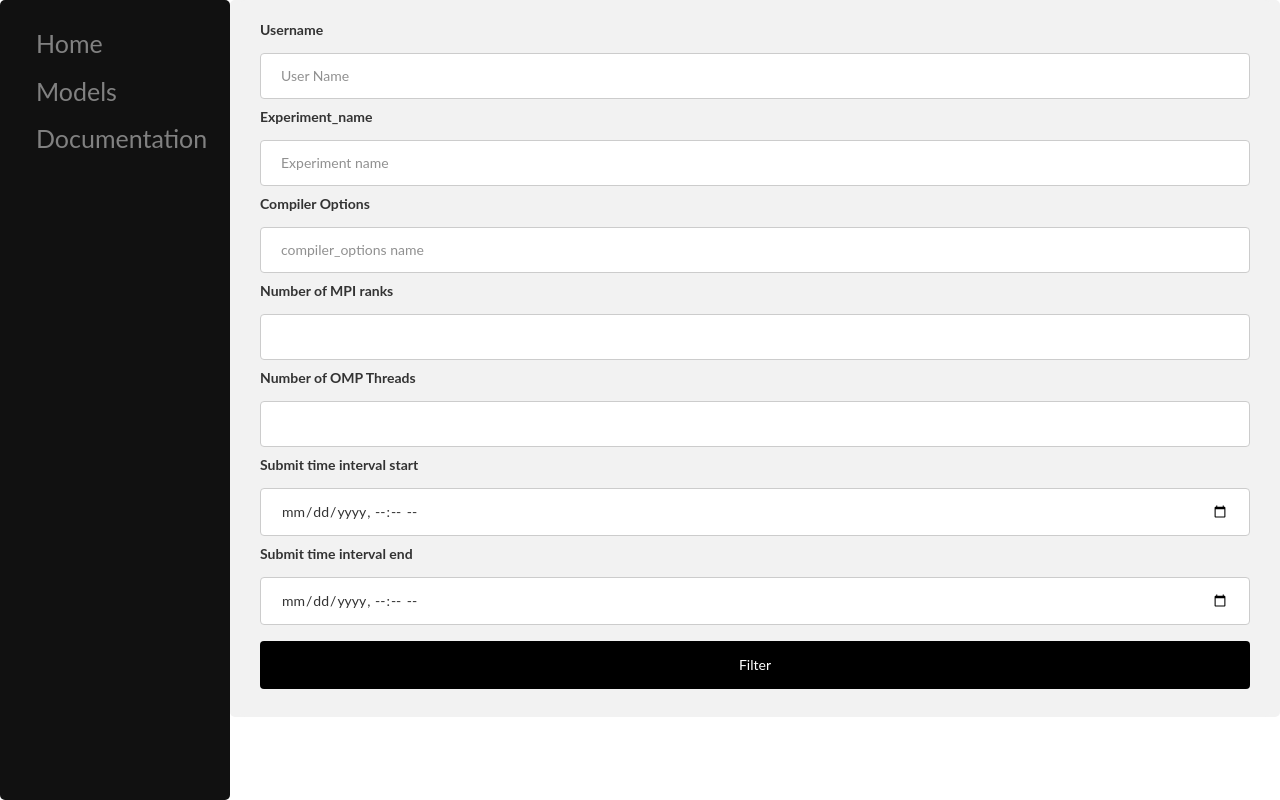
After one commit to blumentopfi/PerformanceMonitoring, a Django app: page /monitor/experimentFilter/ in a window 1280 px wide. The commit adds this page. Run offline with Django 3.2, Linux system fonts and the light colour scheme; some libraries are stand-ins or nearby versions.

Commit message:
Filtering ist implemented

```diff
--- a/PerformanceMonitoring/urls.py
+++ b/PerformanceMonitoring/urls.py
@@ -8,44 +8,46 @@ from .views import JobRankDetail,JobRankList
 from .views import TimerDetail,TimerList,TimerTimingsList
 from .views import TimingDetail,TimingList
 from django.views.generic import TemplateView
-
+import PerformanceMonitoring.utils as u
+import h5py
+import logging
 model_urls = [
-    url(r'^/(?P<pk>[0-9a-zA-Z_-]+)/experiments$', ModelExperimentList.as_view(), name='model_experiments'),
-    url(r'^/(?P<pk>[0-9a-zA-Z_-]+)/timers$', ModelTimerList.as_view(), name='model_timers'),
-    url(r'^/(?P<pk>[0-9a-zA-Z_-]+)$', ModelDetail.as_view(), name='model-detail'),
+    url(r'^(?P<pk>[0-9a-zA-Z_-]+)/experiments$', ModelExperimentList.as_view(), name='model_experiments'),
+    url(r'^(?P<pk>[0-9a-zA-Z_-]+)/timers$', ModelTimerList.as_view(), name='model_timers'),
+    url(r'^(?P<pk>[0-9a-zA-Z_-]+)$', ModelDetail.as_view(), name='model-detail'),
     url(r'^$', ModelList.as_view(), name='model-list')
 ]
 experiment_urls = [
-    url(r'^/(?P<pk>[0-9a-zA-Z_-]+)/jobs$', ExperimentJobList.as_view(), name='experiment_jobs'),
-    url(r'^/(?P<pk>[0-9a-zA-Z_-]+)$', ExperimentDetail.as_view(), name='experiment-detail'),
+    url(r'^(?P<pk>[0-9a-zA-Z_-]+)/jobs$', ExperimentJobList.as_view(), name='experiment_jobs'),
+    url(r'^(?P<pk>[0-9a-zA-Z_-]+)$', ExperimentDetail.as_view(), name='experiment-detail'),
     url(r'^$', ExperimentList.as_view(), name='experiment-list')
 ]
 job_urls = [
-    url(r'^/(?P<pk>[0-9a-zA-Z_-]+)/jobranks$', JobJobRankList.as_view(), name='job_jobranks'),
-    url(r'^/(?P<pk>[0-9a-zA-Z_-]+)/timings$', JobTimingsList.as_view(), name='job_timings'),
-    url(r'^/(?P<pk>[0-9a-zA-Z_-]+)$', JobDetail.as_view(), name='job-detail'),
+    url(r'^(?P<pk>[0-9a-zA-Z_-]+)/jobranks$', JobJobRankList.as_view(), name='job_jobranks'),
+    url(r'^(?P<pk>[0-9a-zA-Z_-]+)/timings$', JobTimingsList.as_view(), name='job_timings'),
+    url(r'^(?P<pk>[0-9a-zA-Z_-]+)$', JobDetail.as_view(), name='job-detail'),
     url(r'^$', JobList.as_view(), name='job-list')
 ]
 jobranks_urls = [
-    url(r'^/(?P<pk>[0-9a-zA-Z_-]+)$', JobRankDetail.as_view(), name='job_rank-detail'),
+    url(r'^(?P<pk>[0-9a-zA-Z_-]+)$', JobRankDetail.as_view(), name='job_rank-detail'),
     url(r'^$', JobRankList.as_view(), name='job_rank-list')
 ]
 timer_urls = [
-    url(r'^/(?P<pk>[0-9a-zA-Z_-]+)/timings$', TimerTimingsList.as_view(), name='timer_timings'),
-    url(r'^/(?P<pk>[0-9a-zA-Z_-]+)$', TimerDetail.as_view(), name='timer-details'),
+    url(r'^(?P<pk>[0-9a-zA-Z_-]+)/timings$', TimerTimingsList.as_view(), name='timer_timings'),
+    url(r'^(?P<pk>[0-9a-zA-Z_-]+)$', TimerDetail.as_view(), name='timer-details'),
     url(r'^$', TimerList.as_view(), name='timer-list')
 ]
 timings_urls = [
-    url(r'^/(?P<pk>[0-9a-zA-Z_-]+)$', TimingDetail.as_view(), name='timing-details'),
+    url(r'^(?P<pk>[0-9a-zA-Z_-]+)$', TimingDetail.as_view(), name='timing-details'),
     url(r'^$', TimingList.as_view(), name='timing-list')
 ]
 api_urls = [
-    url(r'^/models', include(model_urls)),
-    url(r'^/experiments', include(experiment_urls)),
-    url(r'^/jobs', include(job_urls)),
-    url(r'^/jobranks', include(jobranks_urls)),
-    url(r'^/timer', include(timer_urls)),
-    url(r'^/timings', include(timings_urls)),
+    url(r'^models/', include(model_urls)),
+    url(r'^experiments/', include(experiment_urls)),
+    url(r'^jobs/', include(job_urls)),
+    url(r'^jobranks/', include(jobranks_urls)),
+    url(r'^timer/', include(timer_urls)),
+    url(r'^timings/', include(timings_urls)),
 ]
 
 doc_urls=[
@@ -56,14 +58,15 @@ url(r'^job', TemplateView.as_view(template_name='docs/jobDoc.html'), name='job-d
 ]
 
 urlpatterns = [
-    path(r'api',include(api_urls)),
+    path(r'api/',include(api_urls)),
     path('', views.index, name='index'),
     path('models/', views.ModelListView.as_view(), name='models'),
     path('models/<pk>', views.ModelDetailView.as_view(), name='model-detail-view'),
-    path('experiments/<pk>', views.experimentdetailview, name='experiment-detail-view'),
+    path('experiments/<pk>/', views.experimentdetailview, name='experiment-detail-view'),
+    path('experimentFilter/', views.experiment_filter_form_view, name='filter-view'),
+    path('experiment_list/', views.experiment_filter_list, name='filter-list-view'),
     path('jobs/<pk>', views.jobdetailview, name='job-detail-view'),
-    path('jobs/<pk>/<pk2>', views.jobcompareview, name='job-compare-view'),
-    path(r'compare/', views.jobcompareview2, name='job-compare-view2'),
+    path(r'compare/', views.jobcompareview2, name='job-compare-view'),
     path(r'timer/<name>/', views.timerdetailview, name='timer-detail-view'),
     path('docs/', TemplateView.as_view(template_name='docs.html'), name='doc-view'),
     path('docs/', include(doc_urls)),
--- a/PerformanceMonitoring/views.py
+++ b/PerformanceMonitoring/views.py
@@ -7,6 +7,7 @@ from django.http import Http404
 from PerformanceMonitoring import utils as u
 import json
 from datetime import datetime
+from datetime import date
 class ModelList(generics.ListCreateAPIView):
     model = ClimateModel
     queryset = ClimateModel.objects.all()
@@ -164,6 +165,66 @@ class ModelListView(g.ListView):
     template_name = 'model_list.html'
 
 
+def experiment_filter_form_view(request):
+    experiment_list = Experiment.objects.all()
+    return render(
+        request,
+        'filter_experiment_page.html',
+        context={'experiment_list': experiment_list}
+    )
+
+def experiment_filter_list(request):
+    user_name = request.GET.get('user_name')
+    experiment_name = request.GET.get('experiment_name')
+    compiler_options = request.GET.get('compiler_options')
+    n_mpi_rank = request.GET.get('n_mpi_rank')
+    n_omp_thread = request.GET.get('n_omp_thread')
+    submit_time_interval_start_string = request.GET.get('submit_time_interval_start')
+    submit_time_interval_end_string =  request.GET.get('submit_time_interval_end')
+
+    if experiment_name:
+        experiment_set = Experiment.objects.all().filter(experiment_name=experiment_name)
+    else:
+        experiment_set = Experiment.objects.all()
+    full_jobset = Job.objects.none()
+    submit_start = datetime.min
+    submit_end = datetime.max
+    for experiment in experiment_set:
+        jobset = experiment.job_set.prefetch_related('experiment').all()
+        if (user_name):
+            jobset = jobset.filter(user_name=user_name)
+        if (n_mpi_rank):
+            jobset = jobset.filter(n_mpi_ranks=n_mpi_rank)
+        if (n_omp_thread):
+            jobset = jobset.filter(n_omp_threads=n_omp_thread)
+        if (submit_time_interval_start_string or submit_time_interval_end_string):
+            if (submit_time_interval_start_string):
+                submit_start = datetime.strptime(submit_time_interval_start_string, '%Y-%m-%dT%H:%M')
+            if (submit_time_interval_end_string):
+                submit_end = datetime.strptime(submit_time_interval_end_string,'%Y-%m-%dT%H:%M')
+
+
+
+        jobset = jobset.filter(submitted__range=[submit_start,submit_end])
+        full_jobset = full_jobset | jobset
+
+    new_experiment_set = []
+    for job in full_jobset:
+        if (job.experiment not in new_experiment_set):
+            new_experiment_set.append(job.experiment)
+
+    new_jobset  = []
+    for job in full_jobset:
+        new_jobset.append(job.job_name)
+    return render(
+        request,
+        'experiment_list.html',
+        context={'experiment_set': new_experiment_set, 'job_set': json.dumps(new_jobset) ,'job_queryset':full_jobset})
+
+
+
+
+
 class ModelDetailView(g.DetailView):
     model = ClimateModel
     context_object_name = 'model_detail'
@@ -175,31 +236,26 @@ def experimentdetailview(request, pk):
     except Experiment.DoesNotExist:
         raise Http404("Job does not exist")
 
-    jobs = Job.objects.all().filter(experiment=pk)
-    times = []
+    jobs = request.GET.getlist('jobs')
+    print(jobs)
+    if not jobs:
+        jobs = Job.objects.filter(experiment=pk)
+    else:
+        jobs = Job.objects.filter(job_name__in=jobs)
+    run_times = []
+    times_till_run = []
     for job in jobs :
         runtime = job.stop_date - job.start_date
-        times.append(runtime.total_seconds()/60)
+        time_till_run = job.start_date - job.submitted
+        run_times.append(round(runtime.total_seconds()/60,2))
+        times_till_run.append(round(time_till_run.total_seconds()/60,2))
+    job_names = json.dumps([j.job_name for j in jobs])
 
-    print(times)
-    print(jobs)
-    job_names = json.dumps([j.job_name for j in jobs])
     return render(
         request,
         'experiment_detail.html',
-        context={'experiment_detail': experiment, 'times': times, 'job_names': job_names,'mean':sum(times)/len(times)}
+        context={'experiment_detail': experiment,'job_set':jobs, 'run_times': run_times, 'job_names': job_names,'mean':sum(run_times)/len(run_times),'times_till_run':times_till_run}
     )
-
-
-class ExperimentDetailView(g.DetailView):
-    model = Experiment
-    context_object_name = 'experiment_detail'
-    template_name = 'experiment_detail.html'
-
-#class JobDetailView(g.DetailView):
-#    model = Job
-    #context_object_name = 'job_detail'
-#    template_name = 'job_detail.html'
 
 def jobdetailview(request, pk):
     t1 = datetime.now()
@@ -208,108 +264,53 @@ def jobdetailview(request, pk):
     except Job.DoesNotExist:
         raise Http404("Job does not exist")
     timingset = timing.objects.all().select_related('timer').filter(job=job_id)
-    timer_tuple_list = u.getDataFromTiming(timingset)
-    timer_names = [i[0] for i in timer_tuple_list]
-    avgData = [i[3] for i in timer_tuple_list]
-    minData = [i[2] for i in timer_tuple_list]
-    maxData = [i[1] for i in timer_tuple_list]
-    json_timer_names = json.dumps(timer_names)
-    radialavgData =" { \"year\": 1910,\"data\": { "
-    radialmaxData ="[ { \"year\": 1910,\"data\": { "
-    radialminData =" { \"year\": 1910,\"data\": { "
-
-    for name,ma,mi,av in timer_tuple_list:
-        radialavgData = radialavgData + "\"" + name + "\" :" + str(av) + ","
-        radialminData = radialminData + "\"" + name + "\" :" + str(mi) + ","
-        radialmaxData = radialmaxData + "\"" + name + "\" :" + str(ma) + ","
-    #strip the last comma
-    radialavgData=radialavgData[:-1]
-    radialminData=radialminData[:-1]
-    radialmaxData=radialmaxData[:-1]
-    radialavgData+="}},"
-    radialmaxData += "}},"
-    radialminData += "}}]"
-    delta = datetime.now() - t1
-    print("time = " + str(delta.seconds))
-
+    timer_names, maxData, avgData, minData, radialmaxData, radialavgData, radialminData = u.getDataFromTiming(timingset)
+    joblist = Job.objects.all()
     return render(
         request,
         'job_detail.html',
-        context={'job': job_id,'avg':avgData,'min':minData,'max':maxData,'timer_names':json_timer_names,'radialmaxData':radialmaxData,'radialavgData':radialavgData,'radialminData':radialminData}
+        context={'joblist':joblist,'job': job_id,'avg':avgData,'min':minData,'max':maxData,'timer_names':json.dumps(timer_names),'radialmaxData':radialmaxData,'radialavgData':radialavgData,'radialminData':radialminData,\
+                 'simulated_time':round(u.getSimulatedTime(job_id),2)}
     )
 
-def jobcompareview(request, pk, pk2):
-    try:
-        job_id = Job.objects.get(pk=pk)
-        job2_id = Job.objects.get(pk=pk2)
-    except Job.DoesNotExist:
-        raise Http404("Job does not exist")
-    return render(
-        request,
-        'job_compare.html',
-        context={'job': job_id,'job2':job2_id}
-    )
 def jobcompareview2(request):
     try:
         job_id = Job.objects.get(pk=request.GET.get('job1',''))
         job2_id = Job.objects.get(pk=request.GET.get('job2',''))
     except Job.DoesNotExist:
         raise Http404("Job does not exist")
-
     timingset = timing.objects.all().select_related('timer').filter(job=job_id)
-    timer_tuple_list = u.getDataFromTiming(timingset)
-    timer_names = [i[0] for i in timer_tuple_list]
-    avgData = [i[3] for i in timer_tuple_list]
-    minData = [i[2] for i in timer_tuple_list]
-    maxData = [i[1] for i in timer_tuple_list]
-    json_timer_names = json.dumps(timer_names)
-    radialavgData = " { \"year\": 1910,\"data\": { "
-    radialmaxData = "[ { \"year\": 1910,\"data\": { "
-    radialminData = " { \"year\": 1910,\"data\": { "
-
-    for name, ma, mi, av in timer_tuple_list:
-        radialavgData = radialavgData + "\"" + name + "\" :" + str(av) + ","
-        radialminData = radialminData + "\"" + name + "\" :" + str(mi) + ","
-        radialmaxData = radialmaxData + "\"" + name + "\" :" + str(ma) + ","
-    # strip the last comma
-    radialavgData = radialavgData[:-1]
-    radialminData = radialminData[:-1]
-    radialmaxData = radialmaxData[:-1]
-    radialavgData += "}},"
-    radialmaxData += "}},"
-    radialminData += "}}]"
-
+    timer_names,maxData,avgData,minData,radialmaxData,radialavgData,radialminData = u.getDataFromTiming(timingset)
     timingset2 = timing.objects.all().select_related('timer').filter(job=job2_id)
-    timer_tuple_list2 = u.getDataFromTiming(timingset2)
-    timer_names2 = [i[0] for i in timer_tuple_list2]
-    avgData2 = [i[3] for i in timer_tuple_list2]
-    minData2 = [i[2] for i in timer_tuple_list2]
-    maxData2 = [i[1] for i in timer_tuple_list2]
-    json_timer_names2 = json.dumps(timer_names2)
-    radialavgData2 = " { \"year\": 1910,\"data\": { "
-    radialmaxData2 = "[ { \"year\": 1910,\"data\": { "
-    radialminData2 = " { \"year\": 1910,\"data\": { "
-    for name, ma, mi, av in timer_tuple_list:
-        radialavgData2 = radialavgData2 + "\"" + name + "\" :" + str(av) + ","
-        radialminData2 = radialminData2 + "\"" + name + "\" :" + str(mi) + ","
-        radialmaxData2 = radialmaxData2 + "\"" + name + "\" :" + str(ma) + ","
-    # strip the last comma
-    radialavgData2 = radialavgData2[:-1]
-    radialminData2 = radialminData2[:-1]
-    radialmaxData2 = radialmaxData2[:-1]
-    radialavgData2 += "}},"
-    radialmaxData2 += "}},"
-    radialminData2 += "}}]"
+    timer_names2, maxData2, avgData2, minData2, radialmaxData2, radialavgData2, radialminData2 = u.getDataFromTiming(timingset2)
+    joblist = Job.objects.all()
+    tupleList1 = []
+    tupleList2 = []
+    print(timer_names[1])
+    for i in range(0,len(timer_names)):
+        tupleList1.append((timer_names[i],maxData[i],avgData[i],minData[i]))
+        tupleList2.append((timer_names2[i], maxData2[i], avgData2[i], minData2[i]))
+    mergeSet = []
+    print(tupleList1)
+    print(tupleList2)
+    for t1 in tupleList1:
+        for t2 in tupleList1:
+                if t1[0] == t2[0] :
+                    mergeSet.append((t1[0],t1[1],t2[1],t1[2],t2[2],t1[3],t2[3]))
 
 
 
-
+    print(mergeSet)
     return render(
         request,
         'job_compare.html',
-        context={'job': job_id,'job2':job2_id, \
-                'avg':avgData,'min':minData,'max':maxData,'timer_names':json_timer_names,'radialmaxData':radialmaxData,'radialavgData':radialavgData,'radialminData':radialminData \
-        ,'avg2':avgData2, 'min2': minData2, 'max2': maxData2, 'timer_names2': json_timer_names2, 'radialmaxData2': radialmaxData2, 'radialavgData2': radialavgData2, 'radialminData2': radialminData2
+        context={'joblist':joblist,'job': job_id,'job2':job2_id, \
+                'avg':avgData,'min':minData,'max':maxData,'timer_names':json.dumps(timer_names),'radialmaxData':radialmaxData,'radialavgData':radialavgData,'radialminData':radialminData \
+        ,'avg2':avgData2, 'min2': minData2, 'max2': maxData2, 'timer_names2': json.dumps(timer_names2), 'radialmaxData2': radialmaxData2, 'radialavgData2': radialavgData2, 'radialminData2': radialminData2 \
+                 ,'simulated_time': round(u.getSimulatedTime(job_id),2), 'simulated_time2':u.getSimulatedTime(job2_id) \
+                 ,'merge_timer_names':json.dumps([i[0] for i in mergeSet]),'merge_avg_data':[i[3] for i in mergeSet],'merge_avg_data2':[i[4] for i in mergeSet], \
+                 'merge_max_data':[i[1] for i in mergeSet] ,'merge_max_data2':[i[2] for i in mergeSet], \
+                 'merge_min_data':[i[5] for i in mergeSet],'merge_min_data2':[i[6] for i in mergeSet]
                  }
     )
 
@@ -330,7 +331,6 @@ def timerdetailview(request, name):
             rank_timing_dictionary[rank].append(timing_instance.tsum)
         else:
             rank_timing_dictionary[rank] = [timing_instance.tsum]
-
     data = []
     labels = []
     for rank in rank_timing_dictionary:
--- a/templates/base_generic.html
+++ b/templates/base_generic.html
@@ -157,7 +157,7 @@ body {
 
 .main {
     margin-left: 230px; /* Same as the width of the sidenav */
-    font-size: 20px; /* Increased text to enable scrolling */
+    font-size: 14px; /* Increased text to enable scrolling */
     padding: 0px 10px;
 }
 
--- /dev/null
+++ b/templates/filter_experiment_page.html
@@ -0,0 +1,87 @@
+{% extends "base_generic.html" %}
+
+{% block content %}
+
+<style>
+input[type=text], select {
+    width: 100%;
+    padding: 12px 20px;
+    margin: 8px 0;
+    display: inline-block;
+    border: 1px solid #ccc;
+    border-radius: 4px;
+    box-sizing: border-box;
+}
+input[type=number], select {
+    width: 100%;
+    padding: 12px 20px;
+    margin: 8px 0;
+    display: inline-block;
+    border: 1px solid #ccc;
+    border-radius: 4px;
+    box-sizing: border-box;
+}
+input[type=datetime-local], select {
+    width: 100%;
+    padding: 12px 20px;
+    margin: 8px 0;
+    display: inline-block;
+    border: 1px solid #ccc;
+    border-radius: 4px;
+    box-sizing: border-box;
+}
+
+input[type=submit] {
+    width: 100%;
+    background-color: #000000;
+    color: white;
+    padding: 14px 20px;
+    margin: 8px 0;
+    border: none;
+    border-radius: 4px;
+    cursor: pointer;
+}
+
+input[type=submit]:hover {
+    background-color: #000000;
+}
+
+div {
+    border-radius: 5px;
+    background-color: #f2f2f2;
+    padding: 20px;
+}
+</style>
+    <body>
+<div>
+  <form action="/monitor/experiment_list/">
+    <label for="user_name">Username</label>
+    <input type="text" id="user_name" name="user_name" placeholder="User Name">
+
+
+    <label for="experiment_name">Experiment_name</label>
+    <input type="text" id="experiment_name" name="experiment_name" placeholder="Experiment name">
+
+      <label for="compiler_options">Compiler Options</label>
+    <input type="text" id="compiler_options" name="compiler_options" placeholder="compiler_options name">
+
+
+      <label for="n_mpi_rank">Number of MPI ranks</label>
+    <input type="number" id="n_mpi_rank" name="n_mpi_rank" placeholder="">
+
+
+      <label for="n_omp_thread">Number of OMP Threads</label>
+    <input type="number" id="n_omp_thread" name="n_omp_thread" placeholder="">
+
+     <label for="submit_time_interval_start"> Submit time interval start</label>
+    <input type="datetime-local" id="submit_time_interval_start" name="submit_time_interval_start" placeholder="">
+
+      <label for="submit_time_interval_end">Submit time interval end</label>
+    <input type="datetime-local" id="submit_time_interval_end" name="submit_time_interval_end" placeholder="">
+
+    <input type="submit" value="Filter">
+  </form>
+</div>
+
+</body>
+{% endblock %}
--- a/templates/index.html
+++ b/templates/index.html
@@ -1,10 +1,7 @@
 {% extends "base_generic.html" %}
 
 {% block content %}
-<h1>Performance Monitoring Home</h1>
-
-<h2>Dynamic content</h2>
-
+<h1>Performance Monitoring</h1>
   <p>The DB has the following record counts:</p>
   <ul>
     <li><strong>Models:</strong> {{ num_models }}</li>
--- a/templates/timer_detail.html
+++ b/templates/timer_detail.html
@@ -6,7 +6,7 @@
 <script src="/static/scripts/d3.v3.min.js"></script>
 <script src="/static/scripts/radialBarChart.js"></script>
 <link rel="stylesheet" href="https://cdnjs.cloudflare.com/ajax/libs/font-awesome/4.7.0/css/font-awesome.min.css">
-     <canvas id="myChart" width="800" height="600"></canvas>
+     <canvas id="myChart" width="1000" height="600"></canvas>
 <script>
 var ctx = document.getElementById("myChart").getContext('2d');
 var data = {
@@ -19,7 +19,7 @@ var data = {
             borderWidth: 1,
             fill:false
         }]
-    }
+    };
 var config = {
         type: 'line',
         data:data ,
--- a/untitled/urls.py
+++ b/untitled/urls.py
@@ -6,6 +6,7 @@ from django.conf import settings
 from django.conf.urls.static import static
 from PerformanceMonitoring.utils import ProcessHDFToDatabase
 from PerformanceMonitoring import models as m
+import logging
 import h5py
 urlpatterns = [
     path('admin/', admin.site.urls),
@@ -15,4 +16,4 @@ urlpatterns = [
 #print("TESTASDASDASD")
 #print(m.ClimateModel.objects.all()[0].experiment_set.all()[0])
 
-#ProcessHDFToDatabase(h5py.File("C:/icon-timer-0001.h5", mode='r'))
+#ProcessHDFToDatabase(h5py.File('C:\icon-timer-0010.h5', mode='r'))
```
Also changed, not shown: PerformanceMonitoring/static/scripts/HorizontalBarPlugin.js (added, +32 -0 lines), PerformanceMonitoring/utils.py (+63 -31 lines), templates/experiment_detail.html (+52 -25 lines), templates/job_detail.html (+68 -45 lines), untitled/settings.py (+46 -2 lines).
